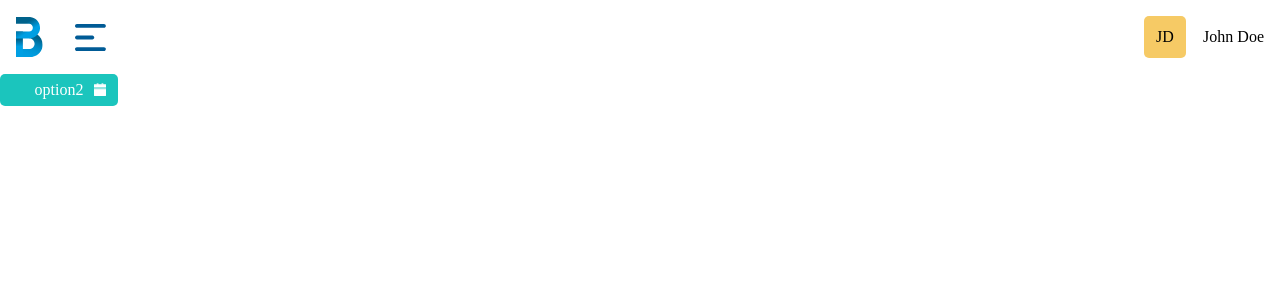
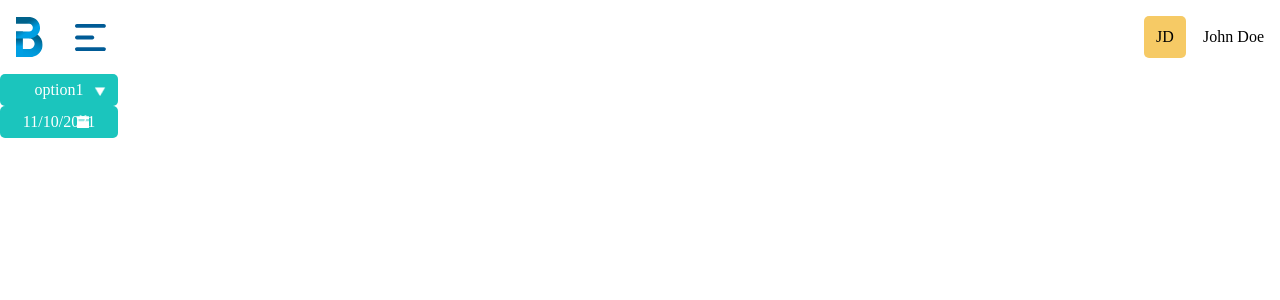
Before and after one commit to harunskender/mvp-task, a React (Create React App) app: page / in a window 1280 px wide. Shown: the top 300 px of the page. Built offline with nearby package versions, Linux system fonts and the light colour scheme.

Commit message:
implemented CalendarDropdown functionality

```diff
--- a/package.json
+++ b/package.json
@@ -15,6 +15,7 @@
     "@types/react-dom": "^17.0.0",
     "node-sass": "^6.0.1",
     "react": "^17.0.2",
+    "react-datepicker": "^4.3.0",
     "react-dom": "^17.0.2",
     "react-query": "^3.32.1",
     "react-router": "^6.0.2",
@@ -47,5 +48,8 @@
       "last 1 firefox version",
       "last 1 safari version"
     ]
+  },
+  "devDependencies": {
+    "@types/react-datepicker": "^4.3.0"
   }
 }
--- a/src/app/PrivateApp.tsx
+++ b/src/app/PrivateApp.tsx
@@ -1,16 +1,17 @@
-import Dropdown from 'components/Dropdown'
+import React from 'react'
+import PrimaryDropdown from 'components/Dropdowns/PrimaryDropdown'
 import Navigation from 'components/Navigation'
-import React from 'react'
+import CalendarDropdown from 'components/Dropdowns/CalendarDropdown'
 
 export default function PrivateApp() {
   return (
     <>
       <Navigation />
-      <Dropdown
-        initialOption="option2"
-        variant="calendar"
+      <PrimaryDropdown
         options={['option1', 'option3', 'option2']}
+        initialOption={'option1'}
       />
+      <CalendarDropdown />
     </>
   )
 }
--- a/src/components/Dropdown/CalendarDropdown.tsx
+++ /dev/null
@@ -1,5 +0,0 @@
-import React from 'react'
-
-export default function CalendarDropdown() {
-  return <div></div>
-}
--- a/src/components/Dropdown/PrimaryDropdown.tsx
+++ /dev/null
@@ -1,33 +0,0 @@
-import React from 'react'
-import classes from './styles.module.scss'
-
-interface PrimaryDropdownProps {
-  options: string[]
-  selected: string
-  setSelected: (a: string) => void
-}
-
-export default function PrimaryDropdown({
-  options,
-  selected,
-  setSelected,
-}: PrimaryDropdownProps) {
-  return (
-    <div>
-      {options
-        .reduce((acc: string[], option: string) => {
-          if (selected === option) return [selected, ...acc]
-          return [...acc, option]
-        }, [])
-        .map((option) => (
-          <div
-            className={classes.dropdownText}
-            key={option}
-            onClick={() => setSelected(option)}
-          >
-            {option}
-          </div>
-        ))}
-    </div>
-  )
-}
--- a/src/components/Dropdown/index.tsx
+++ /dev/null
@@ -1,62 +0,0 @@
-import React, { useState } from 'react'
-import arrowIcon from 'assets/images/down-arrow.png'
-import calendarIcon from 'assets/images/calendar.png'
-import classes from './styles.module.scss'
-import PrimaryDropdown from './PrimaryDropdown'
-import CalendarDropdown from './CalendarDropdown'
-
-type variantType = 'primary' | 'calendar'
-
-interface DropdownProps {
-  isDropdownInitiallyOpen?: boolean
-  initialOption: string
-  variant: variantType
-  options: string[]
-}
-
-const VARIANT_TYPES = {
-  PRIMARY: 'primary',
-  CALENDAR: 'calendar',
-} as const
-
-export default function Dropdown({
-  isDropdownInitiallyOpen = false,
-  initialOption,
-  variant,
-  options,
-}: DropdownProps) {
-  const [isOpen, setIsOpen] = useState(isDropdownInitiallyOpen)
-  const [selected, setSelected] = useState(initialOption)
-
-  const isPrimaryType = (): boolean => variant === VARIANT_TYPES.PRIMARY
-
-  const InitialDropdownButton = () => {
-    return (
-      <div>
-        <div className={classes.dropdownText}>{selected}</div>
-        <div className={classes.dropdownImageContainer}>
-          <img
-            alt="dropdown-icon"
-            src={isPrimaryType() ? arrowIcon : calendarIcon}
-          />
-        </div>
-      </div>
-    )
-  }
-
-  return (
-    <div className={classes.dropdown} onClick={() => setIsOpen(!isOpen)}>
-      {!isOpen ? (
-        <InitialDropdownButton />
-      ) : isPrimaryType() ? (
-        <PrimaryDropdown
-          options={options}
-          selected={selected}
-          setSelected={setSelected}
-        />
-      ) : (
-        <CalendarDropdown />
-      )}
-    </div>
-  )
-}
--- /dev/null
+++ b/src/components/Dropdowns/CalendarDropdown/index.tsx
@@ -0,0 +1,49 @@
+import React, { useState, forwardRef, MouseEventHandler } from 'react'
+import calendarIcon from 'assets/images/calendar.png'
+import classes from '../styles.module.scss'
+import ReactDatePicker from 'react-datepicker'
+import 'react-datepicker/dist/react-datepicker.css'
+interface CalendarDropdownProps {
+  isDropdownInitiallyOpen?: boolean
+  initialDate?: any
+}
+
+export default function CalendarDropdown({
+  isDropdownInitiallyOpen = false,
+  initialDate,
+}: CalendarDropdownProps) {
+  const [selectedDate, setSelectedDate] = useState(initialDate || new Date())
+
+  return (
+    <div className={classes.dropdown}>
+      <ReactDatePicker
+        startDate={selectedDate}
+        onChange={(e) => {
+          setSelectedDate(e)
+        }}
+        customInput={<InitialDropdownButton selectedDate={selectedDate} />}
+      />
+    </div>
+  )
+}
+
+interface InitialDropdownButtonProps {
+  value?: string
+  onClick?: MouseEventHandler<HTMLDivElement>
+  selectedDate: any
+}
+
+const InitialDropdownButton = forwardRef(
+  ({ value, onClick, selectedDate }: InitialDropdownButtonProps, ref: any) => {
+    const dateText = selectedDate.toLocaleString().split(',')[0]
+    console.log(dateText)
+    return (
+      <div onClick={onClick} ref={ref}>
+        <div className={classes.dropdownText}>{dateText}</div>
+        <div className={classes.dropdownImageContainer}>
+          <img alt="dropdown-icon" src={calendarIcon} />
+        </div>
+      </div>
+    )
+  }
+)
--- /dev/null
+++ b/src/components/Dropdowns/PrimaryDropdown/index.tsx
@@ -0,0 +1,54 @@
+import React, { useState } from 'react'
+import arrowIcon from 'assets/images/down-arrow.png'
+import classes from '../styles.module.scss'
+
+interface PrimaryDropdownProps {
+  isDropdownInitiallyOpen?: boolean
+  initialOption: string
+  options: string[]
+}
+
+export default function PrimaryDropdown({
+  isDropdownInitiallyOpen = false,
+  initialOption,
+  options,
+}: PrimaryDropdownProps) {
+  const [isOpen, setIsOpen] = useState(isDropdownInitiallyOpen)
+  const [selected, setSelected] = useState(initialOption)
+
+  return (
+    <div className={classes.dropdown} onClick={() => setIsOpen(!isOpen)}>
+      {!isOpen ? (
+        <InitialDropdownButton selected={selected} />
+      ) : (
+        <div>
+          {options
+            .reduce((acc: string[], option: string) => {
+              if (selected === option) return [selected, ...acc]
+              return [...acc, option]
+            }, [])
+            .map((option) => (
+              <div
+                className={classes.dropdownText}
+                key={option}
+                onClick={() => setSelected(option)}
+              >
+                {option}
+              </div>
+            ))}
+        </div>
+      )}
+    </div>
+  )
+}
+
+const InitialDropdownButton = ({ selected }: { selected: string }) => {
+  return (
+    <div>
+      <div className={classes.dropdownText}>{selected}</div>
+      <div className={classes.dropdownImageContainer}>
+        <img alt="dropdown-icon" src={arrowIcon} />
+      </div>
+    </div>
+  )
+}
```
Also changed, not shown: src/components/Dropdowns/styles.module.scss (renamed from src/components/Dropdown/styles.module.scss), 1 other file (tests, documents, lock files or other folders).
